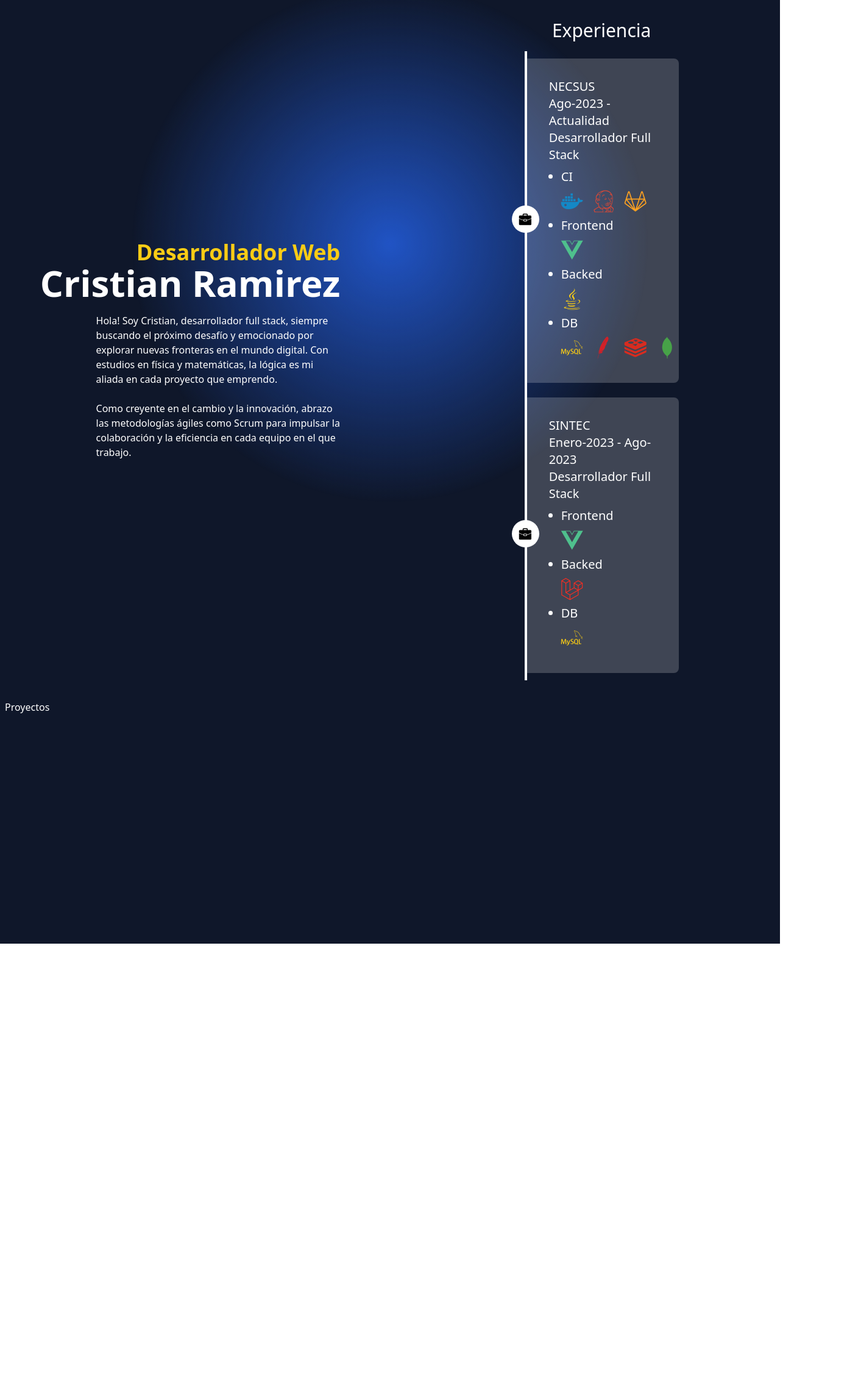
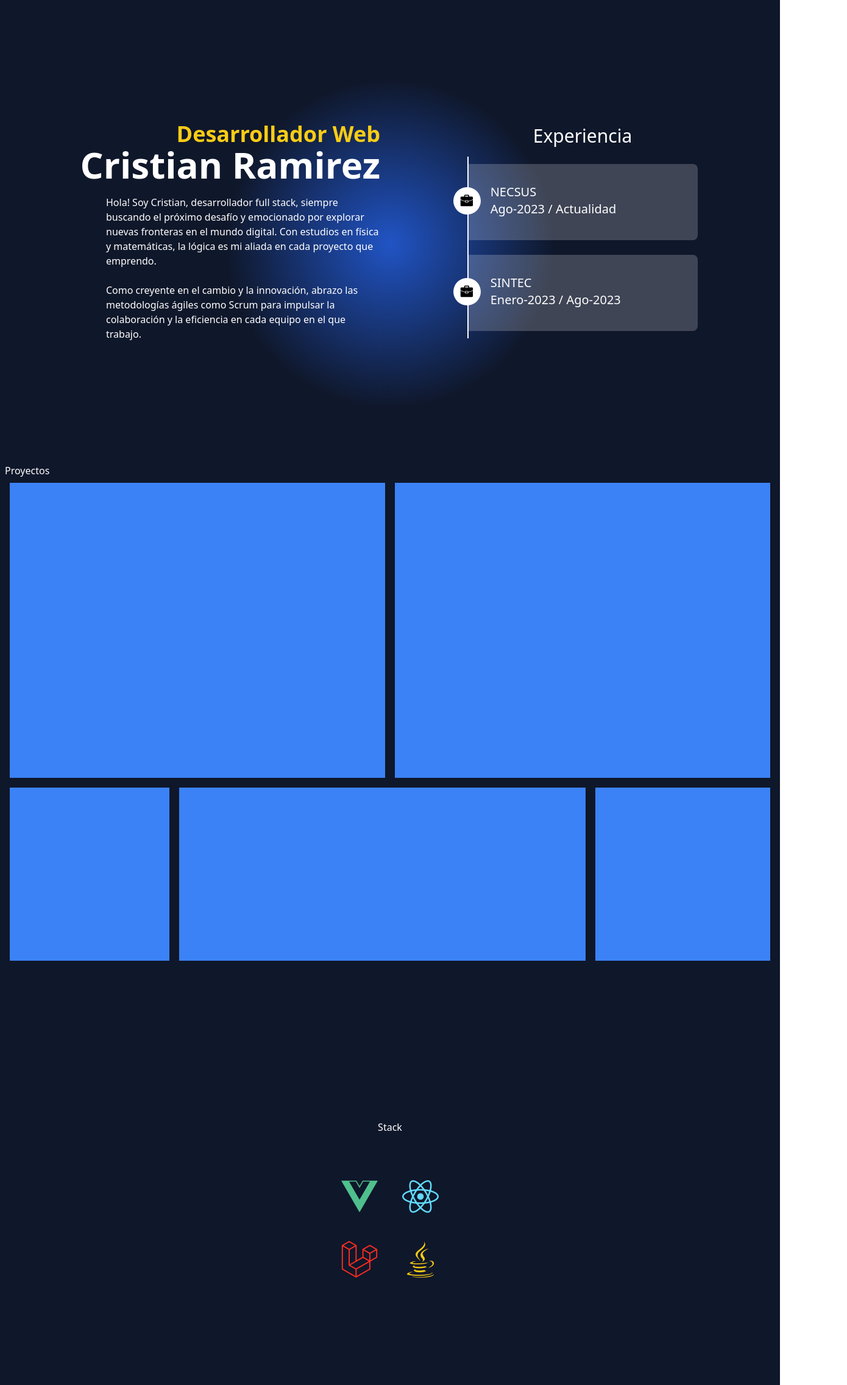
Before and after one commit to cris0501/port_v2, a Vue app: page / in a window 1280 px wide. Shown: the whole page at 61% size, 1390 px wide, since content can reach past the window. Before the commit the page ends 1548 px from the top, so only its background shows below. Built offline with nearby package versions, Linux system fonts and the light colour scheme.

Commit message:
Ref: Change grid to flex

```diff
--- a/src/components/boxExperience.vue
+++ b/src/components/boxExperience.vue
@@ -1,9 +1,9 @@
 <template>
-  <div class="relative border-l-4 border-white py-3">
+  <div class="relative border-l-2 border-white py-3 group">
     <i class="icon icon-suitcase text-black"></i>
-    <div class="flex flex-col px-9 py-8 text-xl bg-white/20 rounded-r-lg">
+    <div class="flex flex-col px-9 py-8 text-xl bg-white/20 rounded-r-lg h-[125px] overflow-y-hidden group-hover:h-[500px] transition-[height] ease-in-out duration-500">
       <span> {{ title }} </span>
-      <span> {{ date }} - {{ endDate }} </span>
+      <span class="mb-8"> {{ date }} / {{ endDate }} </span>
       <slot></slot>
     </div>
   </div>
--- a/src/views/HomeView.vue
+++ b/src/views/HomeView.vue
@@ -1,6 +1,6 @@
 <template>
     <div class="flex justify-center text-white relative z-[2]">
-      <div class="flex flex-col items-end justify-center p-4 mr-32 text-left w-1/2">
+      <div class="flex flex-col items-end justify-center p-4 ext-left w-1/2">
         <span class="text-4xl text-yellow-400 font-bold"> Desarrollador Web </span>
         <span class="text-6xl font-bold"> Cristian Ramirez </span>
         <p class="w-3/4 mt-5">
@@ -10,9 +10,9 @@
           Como creyente en el cambio y la innovación, abrazo las metodologías ágiles como Scrum para impulsar la colaboración y la eficiencia en cada equipo en el que trabajo.
         </p>
       </div>
-      <div class="flex flex-col w-1/2 items-center justify-center p-8 text-white text-left">
+      <div class="flex flex-col w-1/2 items-center justify-center p-8 text-white text-left min-h-[95vh]">
         <span class="text-3xl mb-4"> Experiencia </span>
-        <div class="w-1/2">
+        <div class="w-2/3">
             <boxExperience title='NECSUS' date='Ago-2023' endDate='Actualidad'>
               <span> Desarrollador Full Stack </span>
               <ul class="list-disc ml-5 mt-2">
@@ -78,31 +78,85 @@
 
     <div class="min-h-[50vh] text-white">
       <span> Proyectos </span>
+
+      <div class="proyects">
+        <div class="flex-1 basis-1/2 h-[500px] p-2">
+          <div class="bg-blue-500 w-full h-full"></div>
+        </div>
+        <div class="flex-1 basis-1/2 h-[500px] p-2">
+          <div class="bg-blue-500 w-full h-full"></div>
+        </div>
+        <div class="flex-1 basis-1/5 h-[300px] p-2">
+          <div class="bg-blue-500 w-full h-full"></div>
+        </div>
+        <div class="flex-2 basis-1/2 h-[300px] p-2">
+          <div class="bg-blue-500 w-full h-full"></div>
+        </div>
+        <div class="flex-2 basis-1/5 h-[300px] p-2">
+          <div class="bg-blue-500 w-full h-full"></div>
+        </div>
+      </div>
+    </div>
+
+    <div class="stack flex flex-col justify-center space-y-10 items-center min-h-[80vh] mt-12 text-white">
+      <span class="my-8"> Stack </span>
+
+      <div class="flex stack">
+        <div class="stack-vue"><i class="icon icon-vue"></i></div>
+        <div class="stack-react"><i class="icon icon-react"></i></div>
+      </div>
+
+      <div class="flex stack">
+        <div class="stack-laravel"><i class="icon icon-laravel"></i></div>
+        <div class="stack-java text-yellow-400"><i class="icon icon-java"></i></div>
+      </div>
     </div>
 </template>
 
 <script setup>
    import boxExperience from '@/components/boxExperience.vue'
+   import { ref } from 'vue'
 </script>
 
 <style scoped>
   .f-circle {
-    @apply rounded-full w-[500px] h-[500px] absolute -z-0;
+    @apply rounded-full absolute inset-0 mx-auto;
     background: rgb(37,99,235);
     background: radial-gradient(circle, rgba(37,99,235,0.8) 0%, rgba(37,99,235,0) 40%);
-    transform: scale(3);
-    top: calc(50% - 250px);
-    left: calc(50% - 250px);
-    animation: blink 2.5s infinite ease-in-out alternate;
+    animation: blink 2s infinite ease-in-out alternate;
   }
 
   @keyframes blink {
     from {
-      transform: scale(3);
+      width: 70vw;
     }
 
     to {
-      transform: scale(3.5);
+      width: 100vw;
     }
   }
+
+  .proyects {
+     @apply flex flex-wrap justify-between;
+  }
+
+  .stack > div {
+    @apply text-6xl rounded-full transition ease-in-out duration-200 space-x-10;
+  }
+  .stack-vue:hover {
+    @apply bg-emerald-500/20;
+    box-shadow: 0px 0px 10px 15px rgba(16, 185, 129, .2);
+  }
+  .stack-react:hover {
+    @apply bg-cyan-400/20;
+    box-shadow: 0px 0px 10px 15px rgba(34, 211, 238, .2);
+  }
+  .stack-laravel:hover {
+    @apply bg-red-500/20;
+    box-shadow: 0px 0px 10px 15px rgba(239, 68, 68, .2);
+  }
+  .stack-java:hover {
+    @apply bg-yellow-400/20;
+    box-shadow: 0px 0px 10px 15px rgba(250, 204, 21, .2);
+  }
 </style>
--- a/tailwind.config.js
+++ b/tailwind.config.js
@@ -5,7 +5,11 @@ export default {
     "./src/**/*.{js,ts,vue}",
   ],
   theme: {
-    extend: {},
+    extend: {
+      flex: {
+        '2': '2 2 0%'
+      }
+    },
   },
   plugins: [],
 }
```
